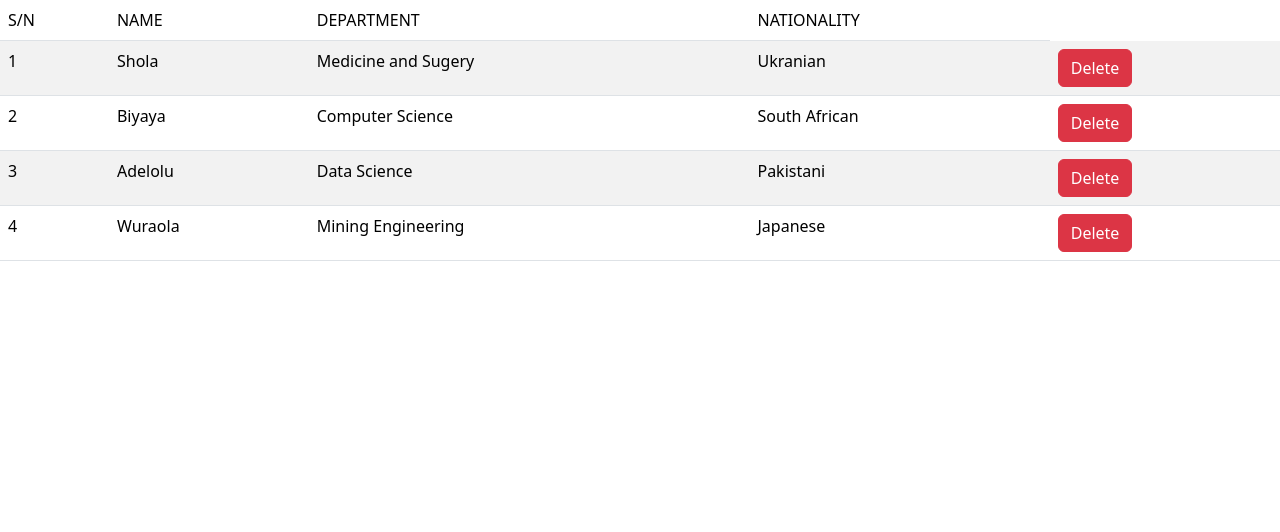
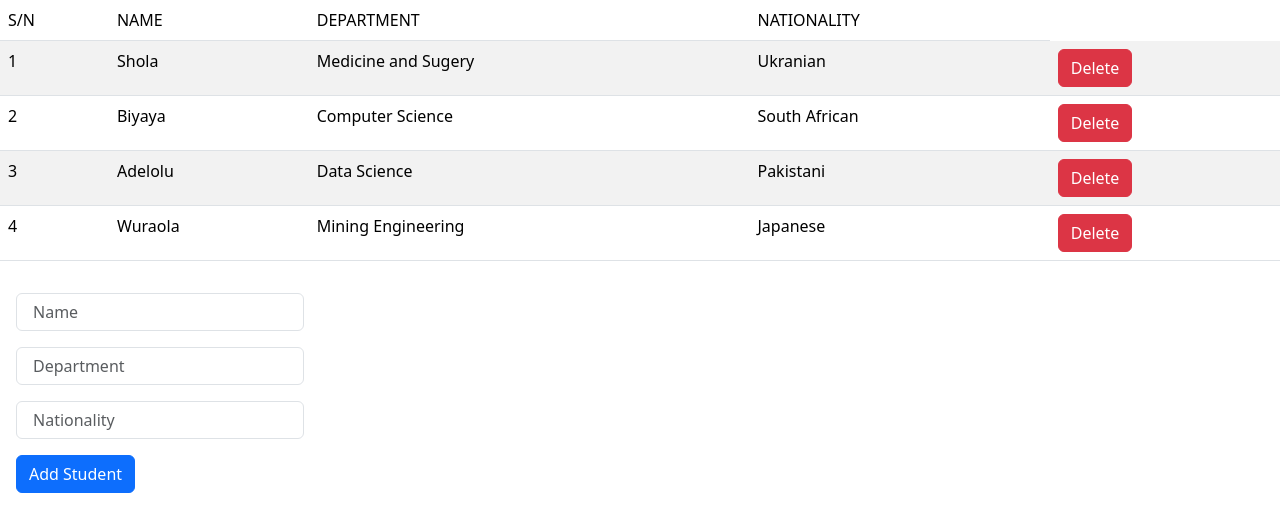
Before and after one commit to Techsations/userlists, a React (Create React App) app: page / in a window 1280 px wide. Shown: the top 532 px of the page. Built offline with nearby package versions, Linux system fonts and the light colour scheme.

Commit message:
i Created inputs for adding new users to the list

```diff
--- a/src/Userdata.js
+++ b/src/Userdata.js
@@ -77,6 +77,21 @@ function UserData() {
                     }
                 </tbody>
             </table>
+
+            <div className='w-25 p-3'>
+                <form>
+                    <div className="mb-3">
+                        <input type="text" onChange={(e) => setstudentName(e.target.value)} className="form-control ps-3" placeholder='Name' id="exampleInputEmail1" aria-describedby="emailHelp" />
+                    </div>
+                    <div className="mb-3">
+                        <input onChange={(e) => setstudentDepartment(e.target.value)} type="text" className="form-control ps-3" placeholder='Department' id="exampleInputPassword1" />
+                    </div>
+                    <div className="mb-3">
+                        <input onChange={(e) => setstudentNationality(e.target.value)} type="text" className="form-control ps-3" placeholder='Nationality' id="exampleInputPassword1" />
+                    </div>
+                    <button onClick={addStudent} type="submit" className="btn btn-primary">Add Student</button>
+                </form>
+            </div>
         </>
     )
 }
```
